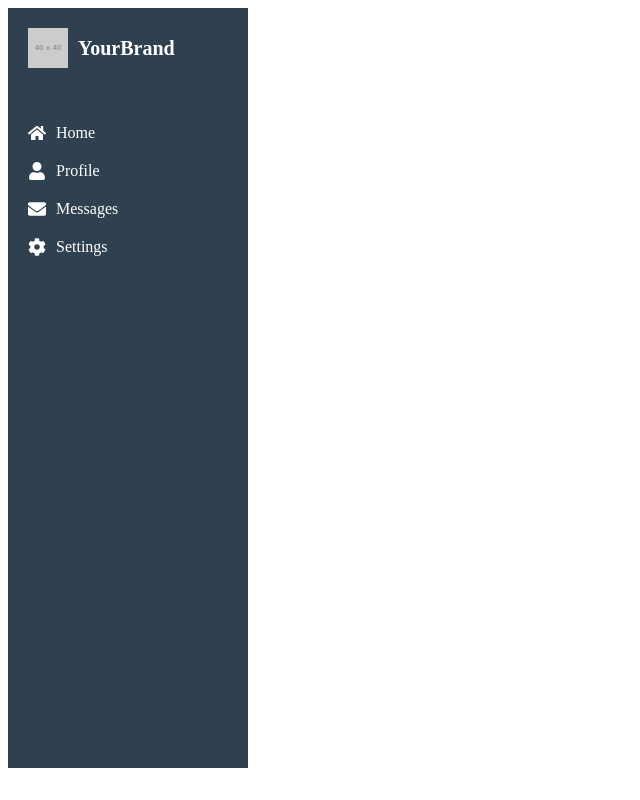
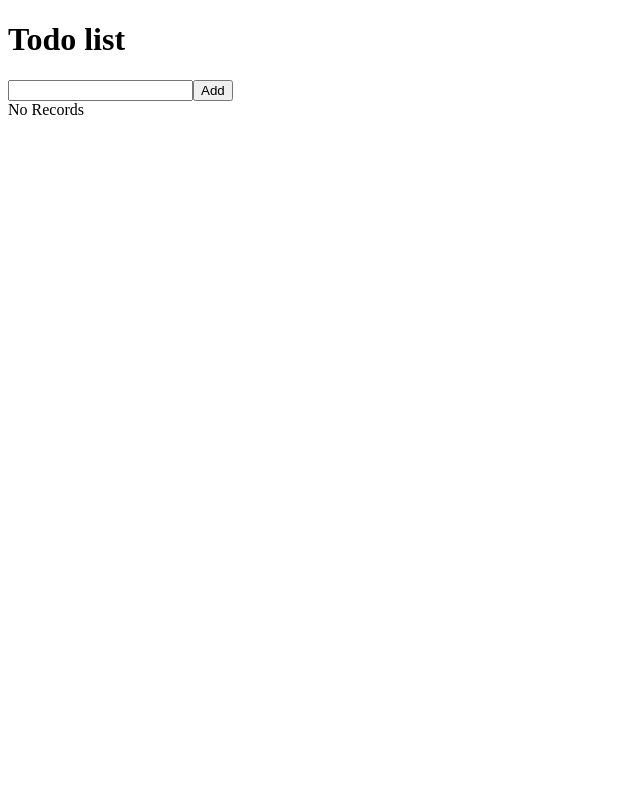
Before and after one commit to RajuRoyxRoy/todo, a React (Vite) app in the folder todolist/: page / in a window 1280 px wide. Shown: the whole page, without its empty margins (0-640 px from the left). Built offline with nearby package versions, Linux system fonts and the light colour scheme.

Commit message:
Create Component

```diff
--- a/todolist/src/App.jsx
+++ b/todolist/src/App.jsx
@@ -10,6 +10,7 @@ function App() {
   return (
     <div>
       <Home />
+
     </div>
 
   )
--- /dev/null
+++ b/todolist/src/Create.jsx
@@ -0,0 +1,21 @@
+import React from 'react'
+function Create(){
+    return(
+        <div>
+            <input type="text" name="" id="" />
+            <button type="button">Add</button>
+
+
+
+        </div>
+
+
+
+
+
+
+    )
+
+}
+
+export default Create
--- a/todolist/src/Home.jsx
+++ b/todolist/src/Home.jsx
@@ -1,39 +1,25 @@
-import React from 'react';
-import { FaHome, FaUser, FaCog, FaEnvelope } from 'react-icons/fa';
-import './components/sidebar.css'; // Import the CSS file for styling
+import React, { useState } from 'react'; // Import useState
+import Create from './Create';
 
-const Sidebar = () => {
+function Home() {
+  const [todos, setTodos] = useState([]);
+
   return (
-    <div className="sidebar">
-      <div className="logo">
-        {/* Replace the src with your own logo image */}
-        <img src="https://via.placeholder.com/40" alt="Logo" />
-        <h1>YourBrand</h1>
-      </div>
-      <ul className="menu">
-        <li>
-          <a href="#home">
-            <FaHome className="icon" /> Home
-          </a>
-        </li>
-        <li>
-          <a href="#profile">
-            <FaUser className="icon" /> Profile
-          </a>
-        </li>
-        <li>
-          <a href="#messages">
-            <FaEnvelope className="icon" /> Messages
-          </a>
-        </li>
-        <li>
-          <a href="#settings">
-            <FaCog className="icon" /> Settings
-          </a>
-        </li>
-      </ul>
+    <div>
+      <h1>Todo list</h1>
+      <Create />
+      {
+        todos.length === 0 ?
+        <div> No Records</div>
+        :
+        todos.map((todo, index) => (
+          <div key={index}> {/* Add a unique key */}
+            {todo}
+          </div>
+        ))
+      }
     </div>
   );
-};
+}
 
-export default Sidebar;
+export default Home;
--- a/todolist/src/components/sidebar.css
+++ /dev/null
@@ -1,58 +0,0 @@
-/* Sidebar.css */
-.sidebar {
-    background-color: #2f4050;
-    color: #fff;
-    height: 90vh;
-    width: 200px;
-    padding: 20px;
-    display: flex;
-    flex-direction: column;
-    position: fixed;
-  }
-
-  .logo {
-    display: flex;
-    align-items: center;
-    margin-bottom: 40px;
-  }
-
-  .logo img {
-    height: 40px;
-    margin-right: 10px;
-  }
-
-  .logo h1 {
-    font-size: 20px;
-    margin: 0;
-  }
-
-  .menu {
-    list-style: none;
-    padding: 0;
-    flex: 1;
-  }
-
-  .menu li {
-    margin-bottom: 20px;
-  }
-
-  .menu li a {
-    color: #fff;
-    text-decoration: none;
-    font-size: 16px;
-    display: flex;
-    align-items: center;
-    transition: color 0.3s ease;
-  }
-
-  .menu li a:hover {
-    color: #1ab394;
-  }
-
-  .icon {
-    margin-right: 10px;
-    font-size: 18px;
-  }
-  h2{
-    color:red;
-  }
```
